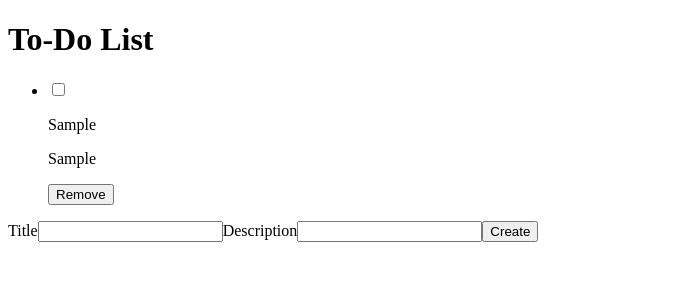
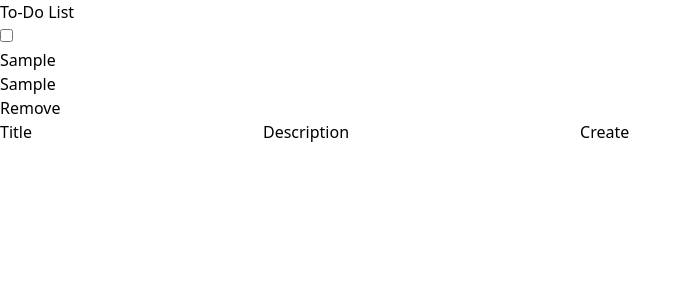
Before and after one commit to luciano665/AI-To-Do-list, a Next.js app: page / in a window 1280 px wide. Both pictures are taken after typing "Sample", "Sample" into the empty fields and a click on the button "Create". Shown: the top 300 px of the page, without its empty margins (0-692 px from the left). Built offline with nearby package versions, Linux system fonts and the light colour scheme.

Commit message:
Correct index error for the list mapping and also add import for CSS into layout.tsx

```diff
--- a/src/app/layout.tsx
+++ b/src/app/layout.tsx
@@ -1,5 +1,5 @@
 import type { Metadata } from "next";
-import localFont from "next/font/local";
+import "./globals.css";
 
 export const metadata: Metadata = {
   title: "Create Next App",
--- a/src/app/page.tsx
+++ b/src/app/page.tsx
@@ -1,7 +1,6 @@
 "use client";
 import { useState } from "react";
 import { NewToDoForm } from "./components/new-todo-form";
-import { title } from "process";
 
 type ToDoItem = {
   title: string;
@@ -18,6 +17,7 @@ export default function Home() {
       <ul className="space-y-2">
         {todos.map(({ title, description, completed }, index) => (
           <ToDoItem
+            key={index}
             title={title}
             description={description}
             completed={completed}
@@ -64,7 +64,7 @@ function ToDoItem({
   onRemove: () => void;
 }) {
   return (
-    <li className="flex gap-2 border rounded p-2">
+    <li className=" w-full items-center flex gap-2 border rounded p-2">
       <input
         type="checkbox"
         checked={completed}
@@ -72,9 +72,9 @@ function ToDoItem({
       />
       <div>
         <p className="font-semibold">{title}</p>
-        <p className="tex-sm text-grey-600">{description}</p>
+        <p className="text-sm text-grey-600">{description}</p>
       </div>
-      <div>
+      <div className="ml-auto">
         <button
           type="button"
           className="text-red-500"
```
Also changed, not shown: package.json (+7 -5 lines), 1 other file (tests, documents, lock files or other folders).
